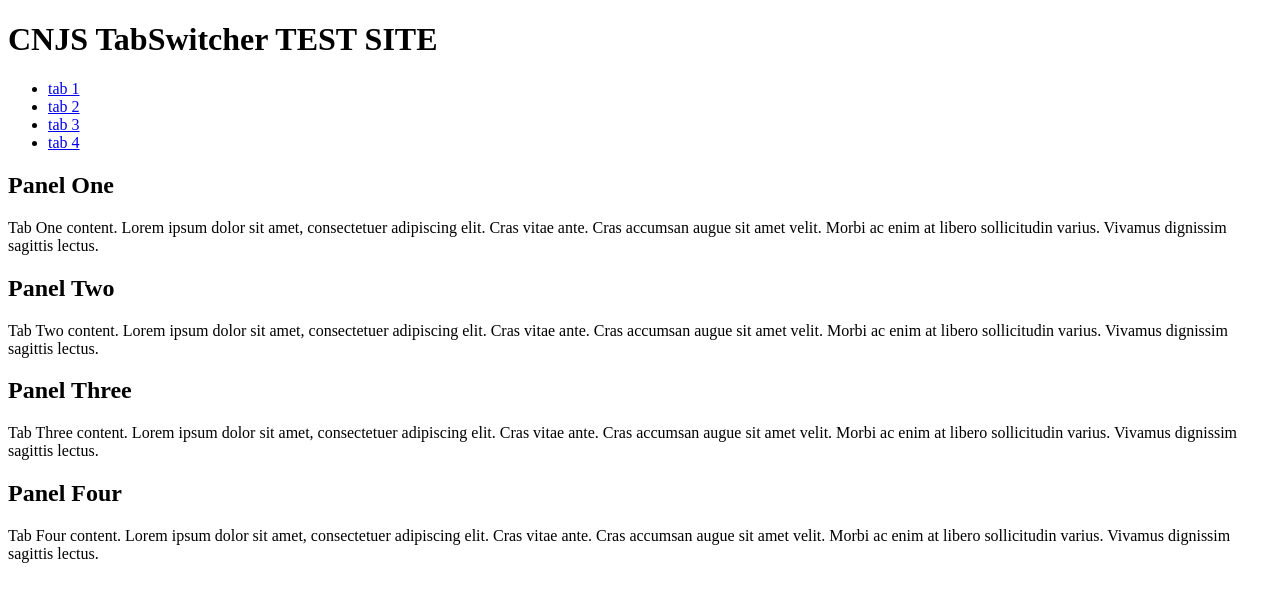
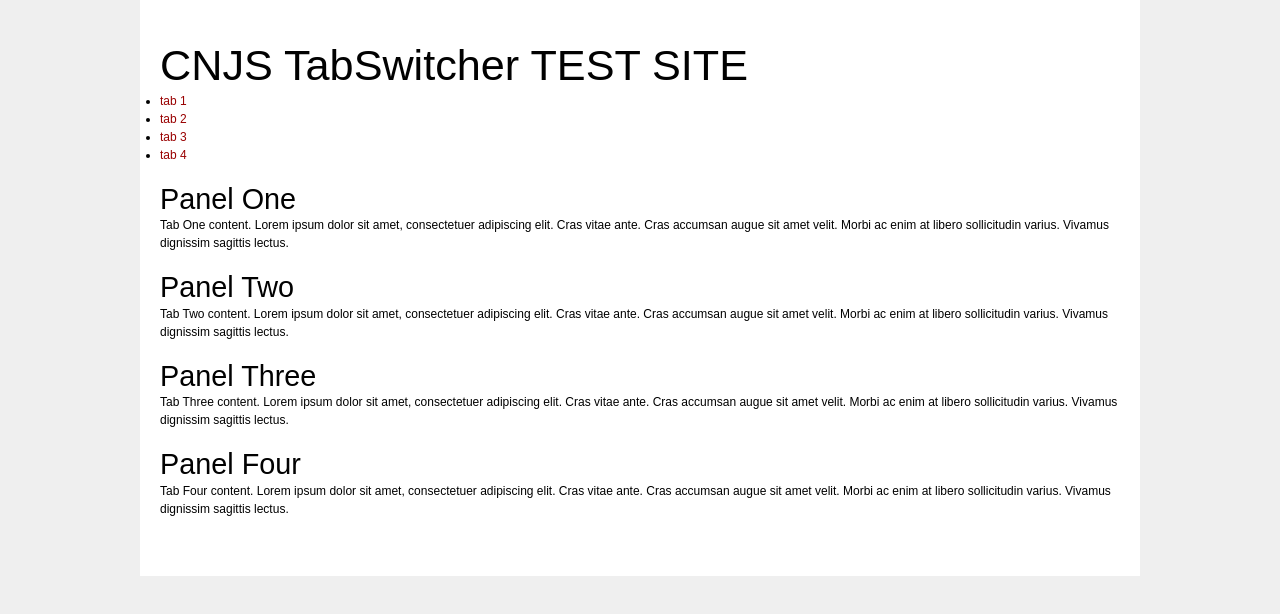
Before and after one commit to cnelson87/CNJS-TabSwitcher-TEST, a website: page public/index.html in a window 1280 px wide. Drawn offline with nearby package versions, Linux system fonts and the light colour scheme.

Commit message:
test site updates

```diff
--- a/bower.json
+++ b/bower.json
@@ -5,5 +5,6 @@
 	"dependencies": {
 		"jquery": "~2.1.1",
 		"CNJS-TabSwitcher": ""
+		//"TabSwitcher": "git@dev-vs-gitlab1:bower-components/tabswitcher.git"
 	}
 }
--- a/public/index.html
+++ b/public/index.html
@@ -7,6 +7,7 @@
 
 	<title>CNJS TabSwitcher TEST SITE</title>
 
+	<link rel="stylesheet" href="reset.css" />
 	<link rel="stylesheet" href="assets/TabSwitcher.css" />
 
 	<script src="assets/jquery.js"></script>
@@ -23,6 +24,8 @@
 
 </head>
 <body>
+
+	<section id="content">
 
 		<h1>CNJS TabSwitcher TEST SITE</h1>
 
@@ -78,6 +81,7 @@
 
 		</div>
 
+	</section>
 
 </body>
 </html>
--- /dev/null
+++ b/public/reset.css
@@ -0,0 +1,90 @@
+
+/*	-----------------------------------------------
+
+	reset and rebuild base html elements
+
+	----------------------------------------------- */
+
+html, body, div, span, object, iframe,
+h1, h2, h3, h4, h5, h6, p, blockquote, pre,
+a, abbr, address, big, cite, code,
+del, dfn, em, img, ins, kbd, q, samp,
+small, strike, strong, sub, sup, var,
+b, i, u, center, hr,
+dl, dt, dd, ol, ul, li,
+fieldset, form, label, legend,
+table, caption, tbody, tfoot, thead, tr, th, td,
+article, aside, canvas, details, embed,
+figure, figcaption, footer, header, hgroup,
+menu, nav, output, ruby, section, summary,
+time, mark, audio, video {
+	margin: 0;
+	padding: 0;
+	border: 0;
+	outline: 0;
+	font-size: 100%;
+	font: inherit;
+	vertical-align: baseline;
+}
+article, aside, details, figcaption, figure,
+footer, header, hgroup, menu, nav, section, summary {
+	display: block;
+}
+audio, canvas, video {
+	display: inline-block;
+}
+
+body {
+	color: #010101;
+	font-family: Arial, Verdana, sans-serif;
+	/* font-size: 100%; /* 16px default type */
+	/* font-size: 87.5%; /* 14px */
+	font-size: 75.0%; /* 12px */
+	/* font-size: 62.5%; /* 10px */
+	line-height: 1.0;
+	background: #efefef;
+}
+
+a {
+	cursor: pointer;
+	color: #900;
+	text-decoration: none;
+}
+a:focus, a:hover, a:visited:hover, a:active {
+	color: #c00;
+	text-decoration: underline;
+}
+
+p, ul, ol, dl {
+	font-size: 1.0em;
+	line-height: 1.5em;
+	margin: 0 0 1.5em 0;
+}
+
+h1 {
+	font-size: 3.6em;
+	font-weight: normal;
+	line-height: 1.2;
+}
+h2 {
+	font-size: 2.4em;
+	font-weight: normal;
+	line-height: 1.2;
+}
+h3 {
+	font-size: 1.2em;
+	font-weight: bold;
+	line-height: 1.2;
+}
+h4 {
+	font-size: 1.0em;
+	font-weight: bold;
+	line-height: 1.2;
+}
+
+#content {
+	width: 960px;
+	margin: 0 auto;
+	padding: 40px 20px;
+	background: #fff;
+}
```
Lines whose indentation alone changed are shown as unchanged.
